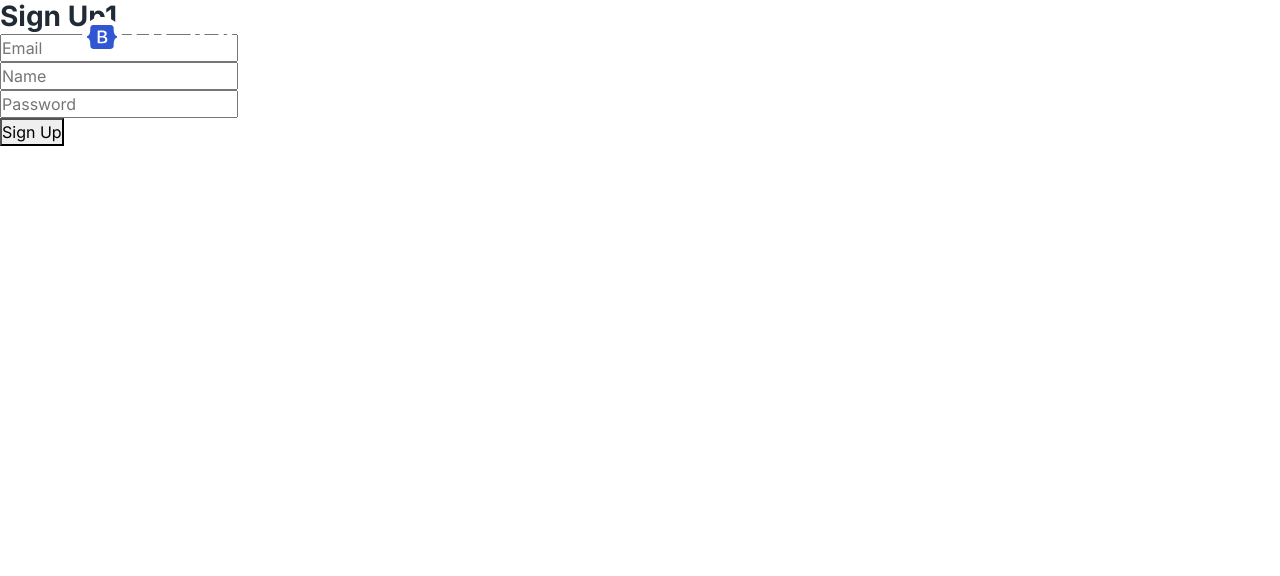
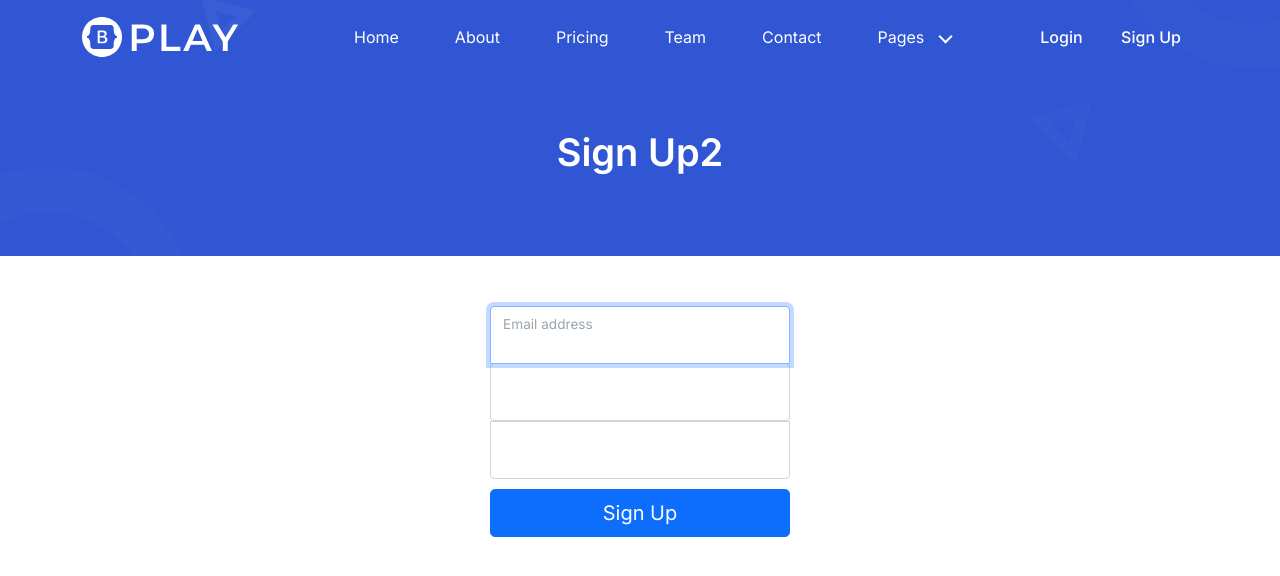
Before and after one commit to WannaMakeYouSmile/Shop_new_project, a Flask app: page /signup in a window 1280 px wide. Shown: the top 576 px of the page. Run offline with Flask 2, Linux system fonts and the light colour scheme; some libraries are stand-ins or nearby versions.

Commit message:
add files

```diff
--- a/project/templates/login.html
+++ b/project/templates/login.html
@@ -29,7 +29,7 @@
             </div>
         {% endif %}
         {% endwith %}
-    <h1 class="h3 mb-3 fw-normal">Please sign in</h1>
+
 
     <div class="form-floating">
       <input type="email" name="email" class="form-control" id="floatingInput" placeholder="Your Email" autofocus="">
--- a/project/templates/signup.html
+++ b/project/templates/signup.html
@@ -3,8 +3,21 @@
 {% extends "base.html" %}
 
 {% block content %}
+<!-- ====== Banner Start ====== -->
+    <section class="ud-page-banner">
+      <div class="container">
+        <div class="row">
+          <div class="col-lg-12">
+            <div class="ud-banner-content">
+              <h1>Sign Up2</h1>
+            </div>
+          </div>
+        </div>
+      </div>
+    </section>
+    <!-- ====== Banner End ====== -->
+<main class="form-signin text-center ">
 <div class="column is-4 is-offset-4">
-    <h3 class="title">Sign Up1</h3>
     <div class="box">
         {% with messages = get_flashed_messages() %}
         {% if messages %}
@@ -14,26 +27,27 @@
         {% endif %}
         {% endwith %}
         <form method="POST" action="/signup">
-            <div class="field">
-                <div class="control">
-                    <input class="input is-large" type="email" name="email" placeholder="Email" autofocus="">
-                </div>
+
+             <div class="form-floating">
+      <input type="email" name="email" class="form-control" id="floatingInput" placeholder="Your Email" autofocus="">
+      <label for="floatingInput">Email address</label>
+    </div>
+
+            <div class="form-floating">
+
+                    <input class="form-control" type="text" name="name" placeholder="Name" autofocus="">
+
             </div>
 
-            <div class="field">
-                <div class="control">
-                    <input class="input is-large" type="text" name="name" placeholder="Name" autofocus="">
-                </div>
+            <div class="form-floating">
+
+                    <input class="form-control" type="password" name="password" placeholder="Password">
+
             </div>
 
-            <div class="field">
-                <div class="control">
-                    <input class="input is-large" type="password" name="password" placeholder="Password">
-                </div>
-            </div>
-
-            <button class="button is-block is-info is-large is-fullwidth">Sign Up</button>
+            <button class="w-100 btn btn-lg btn-primary" type="submit">Sign Up</button>
         </form>
     </div>
 </div>
+</main>
 {% endblock %}
```
